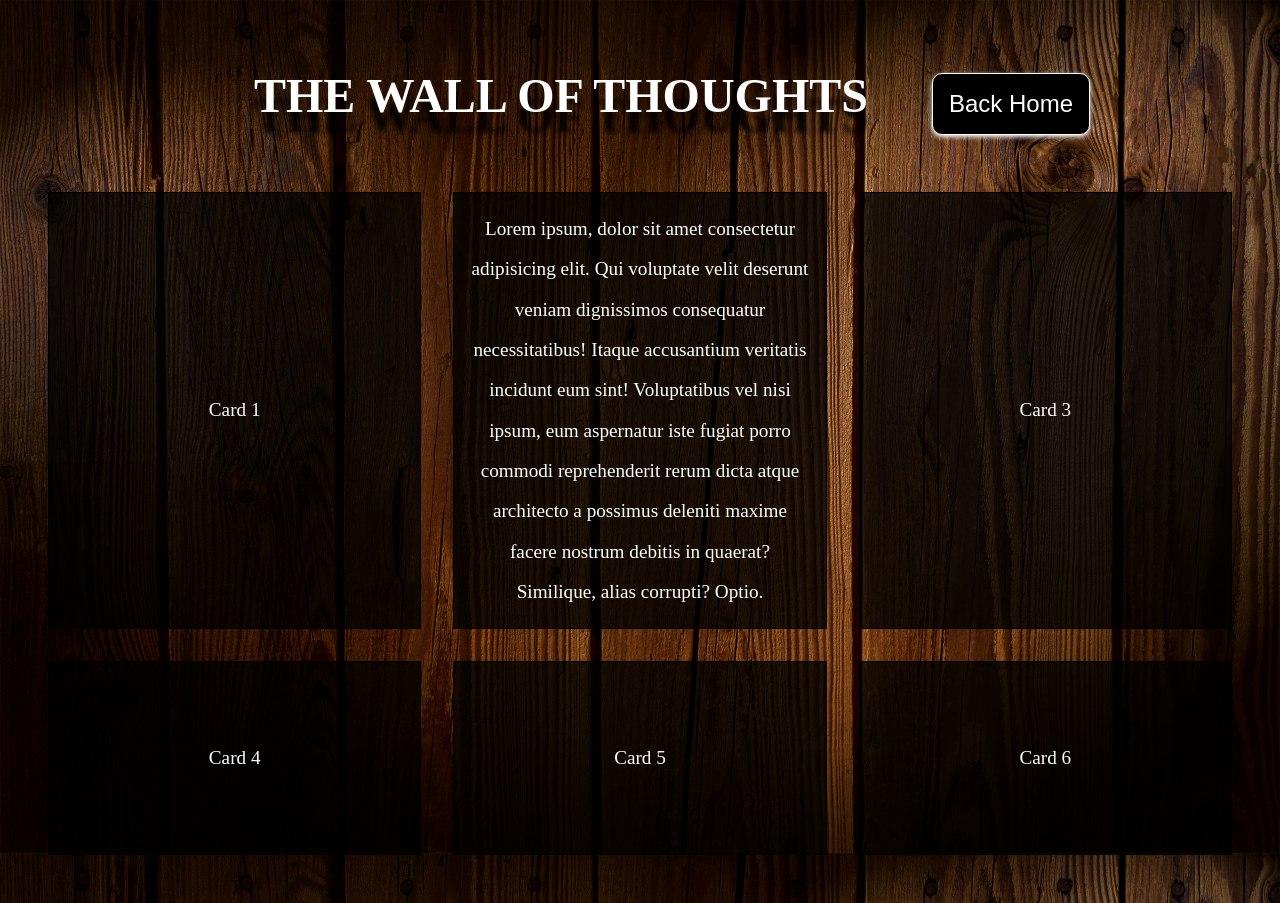
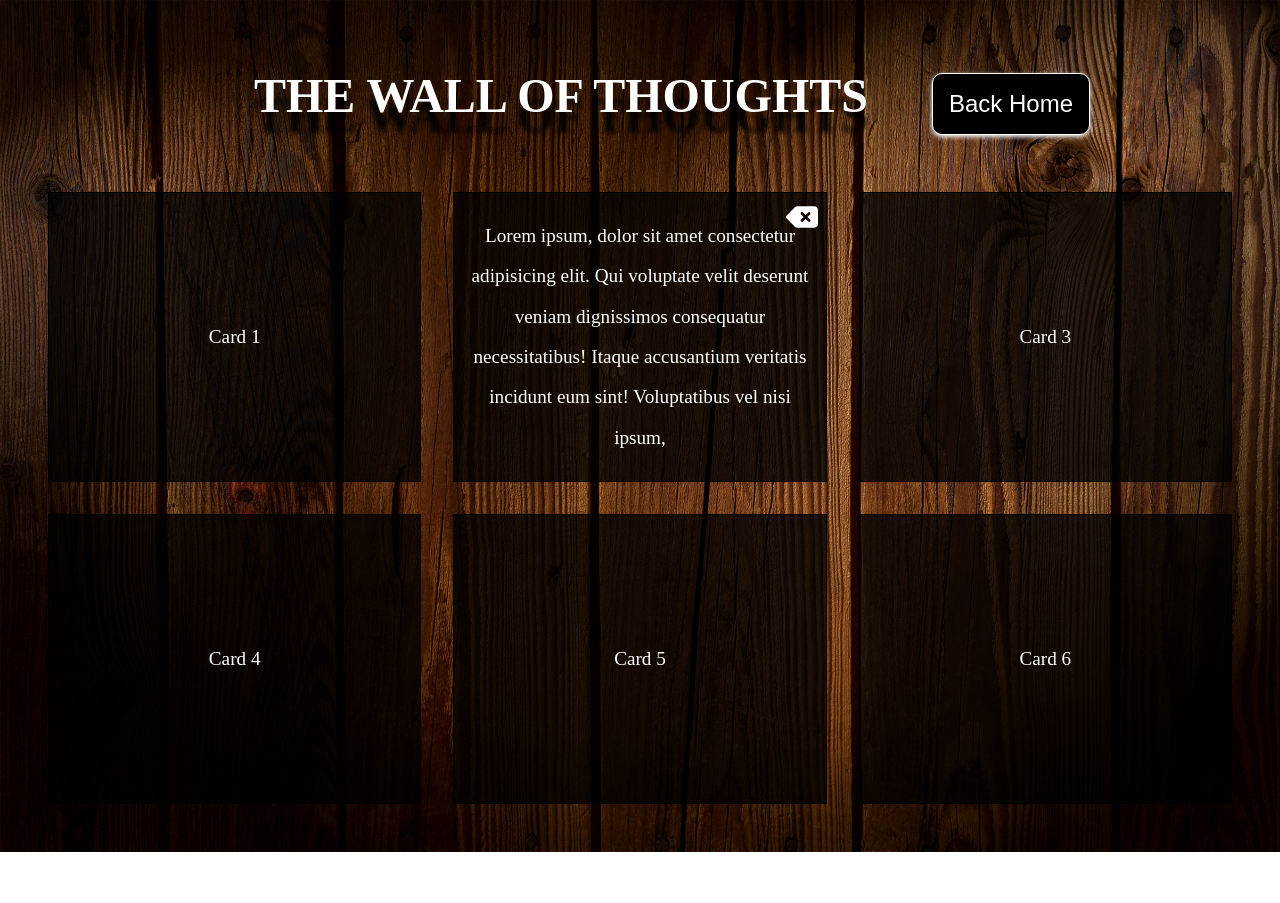
Before and after one commit to BerthonyBeya/Wall-of-thoughts, a React (Create React App) app: page /allThoughts in a window 1280 px wide. After the commit the page ends 852 px from the top, so only its background shows below. Built offline with nearby package versions, Linux system fonts and the light colour scheme.

Commit message:
delete logo added

```diff
--- a/src/components/ThoughtCard/ThoughtCard.css
+++ b/src/components/ThoughtCard/ThoughtCard.css
@@ -6,11 +6,18 @@
   font-size: 1.2rem;
 }
 .thought-card > div {
-  min-height: 10rem;
+  position: relative;
+  min-height: 16rem;
   border: 1px solid #000;
   background-color: rgba(0, 0, 0, 0.7764705882);
   display: flex;
   justify-content: center;
   align-items: center;
   padding: 1rem;
+}
+.thought-card > div .thought-card__logo {
+  position: absolute;
+  top: 0.5rem;
+  right: 0.5rem;
+  font-size: 2rem;
 }/*# sourceMappingURL=ThoughtCard.css.map */
--- a/src/components/ThoughtCard/ThoughtCard.jsx
+++ b/src/components/ThoughtCard/ThoughtCard.jsx
@@ -1,3 +1,4 @@
+import { FaDeleteLeft } from "react-icons/fa6";
 import "./ThoughtCard.css";
 
 const ThoughtCard = () => {
@@ -5,12 +6,10 @@ const ThoughtCard = () => {
     <div className="thought-card">
       <div>Card 1</div>
       <div>
+        <FaDeleteLeft className="thought-card__logo"/>
         Lorem ipsum, dolor sit amet consectetur adipisicing elit. Qui voluptate
         velit deserunt veniam dignissimos consequatur necessitatibus! Itaque
         accusantium veritatis incidunt eum sint! Voluptatibus vel nisi ipsum,
-        eum aspernatur iste fugiat porro commodi reprehenderit rerum dicta atque
-        architecto a possimus deleniti maxime facere nostrum debitis in quaerat?
-        Similique, alias corrupti? Optio.
       </div>
       <div>Card 3</div>
       <div>Card 4</div>
--- a/src/components/ThoughtCard/ThoughtCard.scss
+++ b/src/components/ThoughtCard/ThoughtCard.scss
@@ -6,12 +6,20 @@
   font-size: 1.2rem;
 
   & > div {
-    min-height: 10rem;
+    position: relative;
+    min-height: 16rem;
     border: 1px solid #000;
     background-color: #000000c6;
     display: flex;
     justify-content: center;
     align-items: center;
     padding: 1rem;
+
+    .thought-card__logo {
+      position: absolute;
+      top: 0.5rem;
+      right: 0.5rem;
+      font-size: 2rem;
+    }
   }
 }
```
Also changed, not shown: 1 other file (tests, documents, lock files or other folders).
